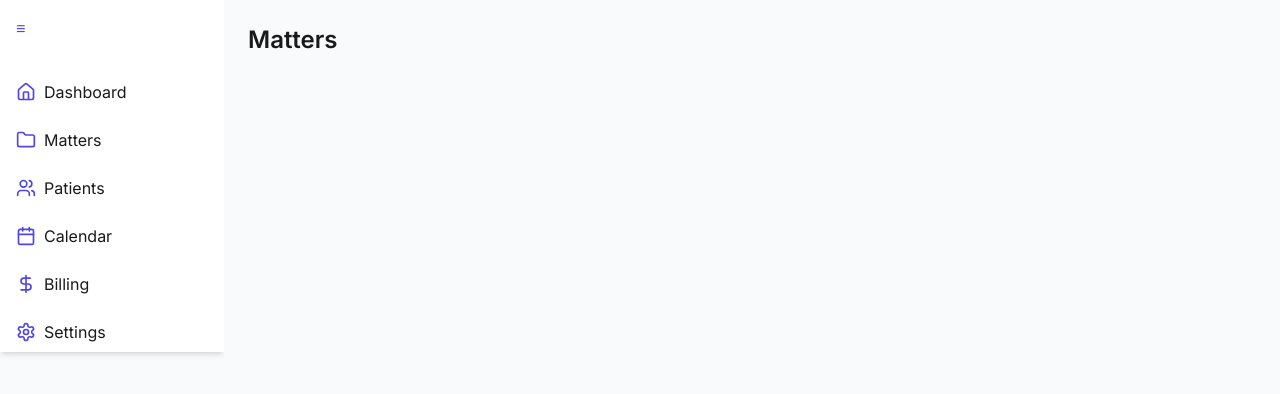
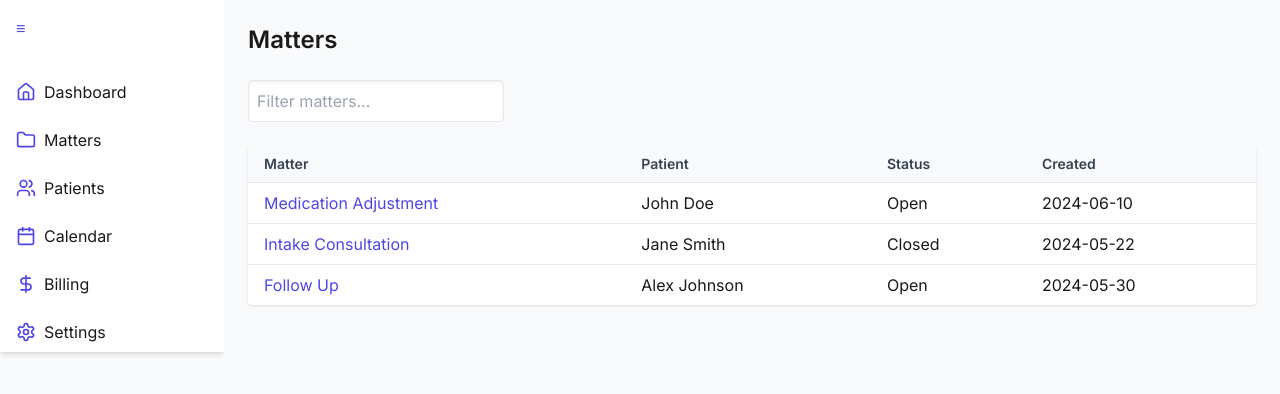
Before and after one commit to sorryforpie/UrgentPsychCRM, a Next.js app: page /matters in a window 1280 px wide. Shown: the top 394 px of the page. Built offline with nearby package versions, Linux system fonts and the light colour scheme.

Commit message:
Add basic matters list and detail pages

```diff
--- a/src/app/matters/[id]/page.tsx
+++ b/src/app/matters/[id]/page.tsx
@@ -1,11 +1,61 @@
+'use client';
+import { useState } from 'react';
+import { notFound } from 'next/navigation';
+import Link from 'next/link';
+import { getMatter } from '@/data/sampleMatters';
+
 interface Params {
   params: { id: string };
 }
 
 export default function MatterDetail({ params }: Params) {
+  const matter = getMatter(params.id);
+  const [tab, setTab] = useState<'details' | 'notes'>('details');
+
+  if (!matter) return notFound();
+
   return (
-    <div>
-      <h1 className="text-2xl font-semibold">Matter {params.id}</h1>
+    <div className="space-y-6">
+      <h1 className="text-2xl font-semibold">{matter.title}</h1>
+      <div className="flex space-x-4 border-b">
+        <button
+          onClick={() => setTab('details')}
+          className={`py-2 px-1${
+            tab === 'details' ? ' border-b-2 border-accent font-medium' : ''
+          }`}
+        >
+          Details
+        </button>
+        <button
+          onClick={() => setTab('notes')}
+          className={`py-2 px-1${
+            tab === 'notes' ? ' border-b-2 border-accent font-medium' : ''
+          }`}
+        >
+          Notes
+        </button>
+      </div>
+      {tab === 'details' ? (
+        <div className="space-y-2">
+          <div>
+            <strong>Patient:</strong> {matter.patient}
+          </div>
+          <div>
+            <strong>Status:</strong> {matter.status}
+          </div>
+          <div>
+            <strong>Created:</strong> {matter.created}
+          </div>
+          <p className="pt-4">{matter.description}</p>
+        </div>
+      ) : (
+        <div className="space-y-2">
+          <p className="italic text-gray-500">No notes yet.</p>
+        </div>
+      )}
+      <Link href="/matters" className="text-accent hover:underline">
+        Back to list
+      </Link>
     </div>
   );
 }
--- a/src/app/matters/page.tsx
+++ b/src/app/matters/page.tsx
@@ -1,7 +1,66 @@
+'use client';
+import { useState } from 'react';
+import Link from 'next/link';
+import { sampleMatters, Matter } from '@/data/sampleMatters';
+
 export default function MattersPage() {
+  const [query, setQuery] = useState('');
+
+  const filtered = sampleMatters.filter(
+    (m) =>
+      m.title.toLowerCase().includes(query.toLowerCase()) ||
+      m.patient.toLowerCase().includes(query.toLowerCase())
+  );
+
   return (
-    <div>
+    <div className="space-y-6">
       <h1 className="text-2xl font-semibold">Matters</h1>
+      <div>
+        <input
+          type="text"
+          placeholder="Filter matters..."
+          value={query}
+          onChange={(e) => setQuery(e.target.value)}
+          className="w-full md:w-64 p-2 border rounded shadow-inner"
+        />
+      </div>
+      <div className="bg-white rounded shadow overflow-x-auto">
+        <table className="min-w-full divide-y divide-gray-200">
+          <thead className="bg-gray-50">
+            <tr>
+              <th className="px-4 py-2 text-left text-sm font-semibold text-gray-700">
+                Matter
+              </th>
+              <th className="px-4 py-2 text-left text-sm font-semibold text-gray-700">
+                Patient
+              </th>
+              <th className="px-4 py-2 text-left text-sm font-semibold text-gray-700">
+                Status
+              </th>
+              <th className="px-4 py-2 text-left text-sm font-semibold text-gray-700">
+                Created
+              </th>
+            </tr>
+          </thead>
+          <tbody className="divide-y divide-gray-200">
+            {filtered.map((m: Matter) => (
+              <tr key={m.id} className="hover:bg-gray-50">
+                <td className="px-4 py-2">
+                  <Link
+                    href={`/matters/${m.id}`}
+                    className="text-accent hover:underline"
+                  >
+                    {m.title}
+                  </Link>
+                </td>
+                <td className="px-4 py-2">{m.patient}</td>
+                <td className="px-4 py-2">{m.status}</td>
+                <td className="px-4 py-2">{m.created}</td>
+              </tr>
+            ))}
+          </tbody>
+        </table>
+      </div>
     </div>
   );
 }
--- /dev/null
+++ b/src/data/sampleMatters.ts
@@ -0,0 +1,39 @@
+export interface Matter {
+  id: string;
+  title: string;
+  patient: string;
+  status: 'Open' | 'Closed' | 'Archived';
+  created: string;
+  description: string;
+}
+
+export const sampleMatters: Matter[] = [
+  {
+    id: '1',
+    title: 'Medication Adjustment',
+    patient: 'John Doe',
+    status: 'Open',
+    created: '2024-06-10',
+    description: 'Review medication plan and adjust dosage as needed.'
+  },
+  {
+    id: '2',
+    title: 'Intake Consultation',
+    patient: 'Jane Smith',
+    status: 'Closed',
+    created: '2024-05-22',
+    description: 'Initial patient intake and assessment completed.'
+  },
+  {
+    id: '3',
+    title: 'Follow Up',
+    patient: 'Alex Johnson',
+    status: 'Open',
+    created: '2024-05-30',
+    description: 'Schedule follow up for therapy progress review.'
+  }
+];
+
+export function getMatter(id: string): Matter | undefined {
+  return sampleMatters.find((m) => m.id === id);
+}
```
